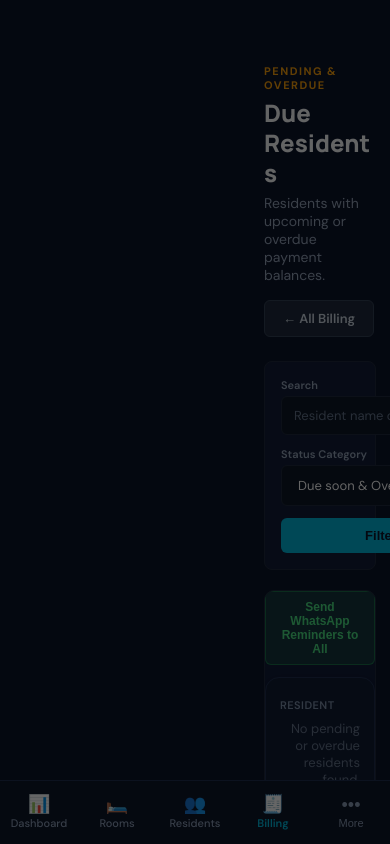
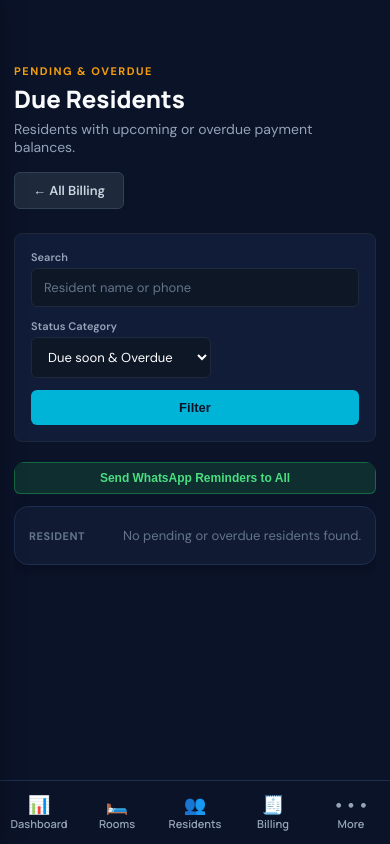
Before and after one commit to shanmukhchitikela/rk-boys-hostel, a Django app: page /billing/attention-residents/ in a window 390 px wide. Run offline with Django 5.2, Linux system fonts and the light colour scheme; data that the repository does not hold is empty; parts of the project's set-up code (start-up, migrations or seed data) failed here and were passed over.

Commit message:
Reset workspace-main margin on mobile and preserve HostelDesk theme

```diff
--- a/templates/base.html
+++ b/templates/base.html
@@ -3,6 +3,7 @@
 <html lang="en">
 <head>
   <meta name="viewport" content="width=device-width, initial-scale=1.0, maximum-scale=1.0, user-scalable=no">
+
 
     <meta charset="utf-8">
 
@@ -205,11 +206,10 @@
     display: none;
   }
 
-  /* ONLY apply on Android / Mobile screens (<= 900px) - Laptop stays 100% untouched */
+  /* Android / Mobile Responsive Fit (<= 900px) - Preserves 100% of Laptop Colors & Fonts */
   @media (max-width: 900px) {
     *, *::before, *::after {
       box-sizing: border-box !important;
-      max-width: 100vw;
     }
 
     html, body {
@@ -220,41 +220,48 @@
       padding: 0 !important;
     }
 
-    /* Collapse desktop sidebar column / left offset completely */
-    body > div, .app-shell, .layout-wrapper, .page-wrapper, .shell, .container-fluid {
+    .app-shell {
       display: block !important;
-      grid-template-columns: 1fr !important;
       width: 100% !important;
       max-width: 100vw !important;
+      margin: 0 !important;
+      padding: 0 !important;
+    }
+
+    /* Reset .workspace-main left margin/padding from 260px to 0 */
+    .workspace-main {
       margin-left: 0 !important;
       padding-left: 0 !important;
-      padding-right: 0 !important;
-    }
-
-    .main-wrapper, .content-wrapper, .page-content, main.content-area, main, #main-content {
-      margin-left: 0 !important;
       left: 0 !important;
       width: 100% !important;
       max-width: 100vw !important;
+      min-width: 0 !important;
+    }
+
+    main.content-area {
+      margin-left: 0 !important;
+      width: 100% !important;
+      max-width: 100vw !important;
+      min-width: 0 !important;
       padding: 64px 14px 88px !important;
       overflow-x: hidden !important;
     }
 
-    /* Sidebar becomes slide-out drawer on Android */
-    aside, .sidebar, nav.sidebar, .side-nav, #sidebar {
+    /* Slide-out Drawer for Sidebar when 'More' is tapped */
+    aside.sidebar, #sidebar {
       position: fixed !important;
       top: 0 !important;
       left: 0 !important;
       width: 265px !important;
       height: 100vh !important;
-      z-index: 1200 !important;
+      z-index: 1250 !important;
       transform: translateX(-105%) !important;
       transition: transform 0.25s ease !important;
       overflow-y: auto !important;
+      box-shadow: 6px 0 24px rgba(0, 0, 0, 0.6) !important;
     }
 
-    aside.open, .sidebar.open, aside.active, .sidebar.active, #sidebar.open,
-    body.sidebar-open aside, body.sidebar-open .sidebar, body.sidebar-open #sidebar {
+    aside.sidebar.open, #sidebar.open, body.sidebar-open aside.sidebar, body.sidebar-open #sidebar {
       transform: translateX(0) !important;
     }
 
@@ -262,36 +269,40 @@
       display: none;
       position: fixed !important;
       inset: 0 !important;
-      background: rgba(0, 0, 0, 0.6) !important;
-      z-index: 1180 !important;
+      background: rgba(0, 0, 0, 0.65) !important;
+      z-index: 1200 !important;
     }
 
     body.sidebar-open .mobile-drawer-backdrop {
       display: block !important;
     }
 
-    /* Stack header action buttons & titles vertically without overflow */
+    /* Typography & Header scaling for vertical Android viewport */
     h1 {
       font-size: 24px !important;
       line-height: 1.25 !important;
       word-break: break-word !important;
     }
 
-    .page-header, .header-row, .top-actions, .header-actions {
-      display: flex !important;
-      flex-direction: column !important;
-      align-items: flex-start !important;
-      gap: 10px !important;
-      width: 100% !important;
+    /* Stack all multi-column grids, KPI cards, and filters vertically (0 horizontal scroll) */
+    [style*="grid-template-columns"],
+    [style*="display: flex"],
+    [style*="display:flex"] {
+      flex-wrap: wrap !important;
+      max-width: 100% !important;
     }
 
-    /* Convert all multi-column KPI / stat / filter grids to vertical stack */
     .grid, .stats-grid, .cards-grid, .kpi-grid, .summary-grid,
-    form, .filter-grid, .filter-row, [style*="grid-template-columns"] {
+    form, .filter-grid, .filter-row {
       display: grid !important;
       grid-template-columns: 1fr !important;
       gap: 12px !important;
       width: 100% !important;
+    }
+
+    main.content-area div[style*="grid-template-columns"] {
+      grid-template-columns: 1fr !important;
+      gap: 12px !important;
     }
 
     input, select, textarea, .form-control {
@@ -300,9 +311,10 @@
       font-size: 15px !important;
     }
 
-    /* Convert wide desktop tables into vertical mobile cards (zero horizontal scroll) */
-    .table-responsive, .table-wrapper, .table-container {
+    /* Convert wide tables into clean stacked vertical cards matching #101B33 theme */
+    .table-responsive, .table-wrapper, .table-container, div:has(> table) {
       width: 100% !important;
+      max-width: 100% !important;
       overflow-x: visible !important;
       padding: 0 !important;
       background: transparent !important;
@@ -312,6 +324,7 @@
     table, thead, tbody, th, td, tr {
       display: block !important;
       width: 100% !important;
+      min-width: 0 !important;
     }
 
     thead {
@@ -342,10 +355,10 @@
     tbody td::before {
       content: attr(data-label);
       font-size: 11px !important;
-      font-weight: 600 !important;
-      letter-spacing: 0.04em !important;
+      font-weight: 700 !important;
+      letter-spacing: 0.05em !important;
       text-transform: uppercase !important;
-      color: #7C8FA8 !important;
+      color: #64748B !important;
       text-align: left !important;
     }
 
@@ -358,7 +371,7 @@
       right: 0 !important;
       width: 100vw !important;
       height: 64px !important;
-      background-color: #0D1629 !important;
+      background-color: #0B1329 !important;
       border-top: 1px solid #1E2E4F !important;
       z-index: 1150 !important;
       justify-content: space-around !important;
@@ -369,14 +382,15 @@
     .mobile-bottom-nav a, .mobile-bottom-nav button {
       background: transparent !important;
       border: none !important;
-      color: #8A9BB5 !important;
+      color: #94A3B8 !important;
       text-decoration: none !important;
       display: flex !important;
       flex-direction: column !important;
       align-items: center !important;
       justify-content: center !important;
       font-size: 11px !important;
-      font-weight: 500 !important;
+      font-weight: 600 !important;
+      font-family: 'Manrope', sans-serif !important;
       gap: 3px !important;
       flex: 1 !important;
       padding: 4px 0 !important;
@@ -385,7 +399,6 @@
 
     .mobile-bottom-nav a.active {
       color: #00B4D8 !important;
-      font-weight: 600 !important;
     }
 
     .mobile-bottom-nav .nav-ico {
@@ -486,13 +499,13 @@
             </main>
         </div>
     </div>
-<div class="mobile-drawer-backdrop" onclick="document.body.classList.remove('sidebar-open'); var s=document.querySelector('aside, .sidebar, #sidebar'); if(s) s.classList.remove('open');"></div>
+<div class="mobile-drawer-backdrop" onclick="document.body.classList.remove('sidebar-open'); var s=document.getElementById('sidebar'); if(s) s.classList.remove('open');"></div>
 <nav class="mobile-bottom-nav" aria-label="Mobile Navigation">
-  <a href="/"><span class="nav-ico">📊</span><span>Dashboard</span></a>
-  <a href="/rooms/"><span class="nav-ico">🛏️</span><span>Rooms</span></a>
-  <a href="/residents/"><span class="nav-ico">👥</span><span>Residents</span></a>
-  <a href="/billing/"><span class="nav-ico">🧾</span><span>Billing</span></a>
-  <button type="button" onclick="document.body.classList.toggle('sidebar-open'); var s=document.querySelector('aside, .sidebar, #sidebar'); if(s) s.classList.toggle('open');"><span class="nav-ico">•••</span><span>More</span></button>
+  <a href="{% url 'reports:index' %}"><span class="nav-ico">📊</span><span>Dashboard</span></a>
+  <a href="{% url 'rooms:room_list' %}"><span class="nav-ico">🛏️</span><span>Rooms</span></a>
+  <a href="{% url 'residents:resident_list' %}"><span class="nav-ico">👥</span><span>Residents</span></a>
+  <a href="{% url 'billing:charge_list' %}"><span class="nav-ico">🧾</span><span>Billing</span></a>
+  <button type="button" onclick="document.body.classList.toggle('sidebar-open'); var s=document.getElementById('sidebar'); if(s) s.classList.toggle('open');"><span class="nav-ico">•••</span><span>More</span></button>
 </nav>
 <script>
   (function() {
```
